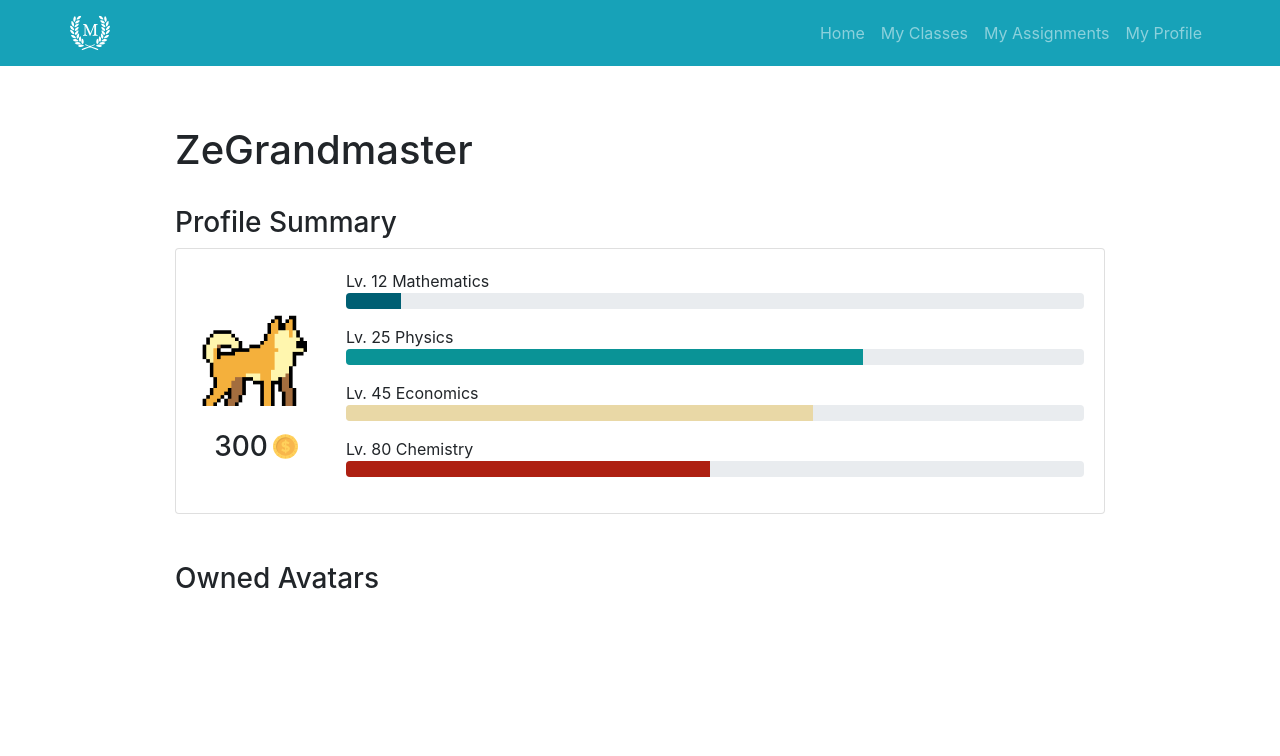
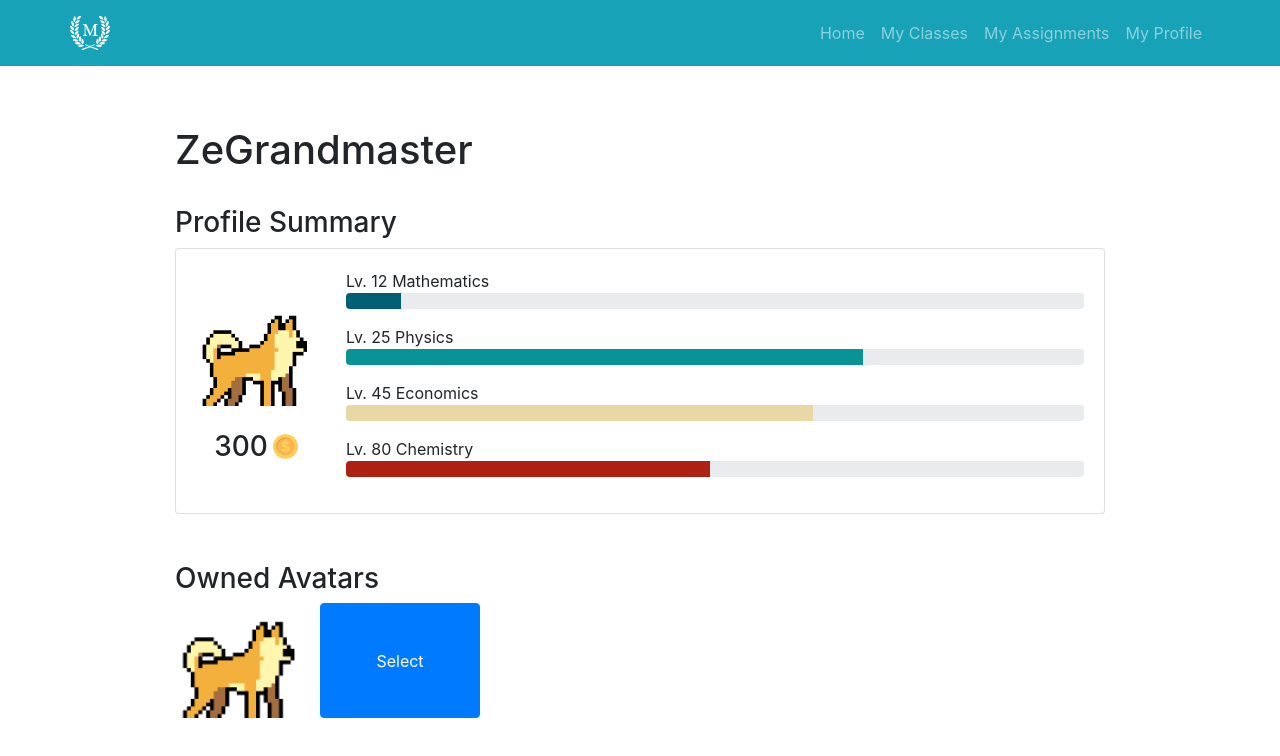
Before and after one commit to danikrisdayadi/lifehack2021, a React (Create React App) app in the folder client/: page /profile in a window 1280 px wide. Shown: the top 756 px of the page. Built offline with nearby package versions, Linux system fonts and the light colour scheme.

Commit message:
change directory of avatars

```diff
--- a/client/src/components/leaderboard.jsx
+++ b/client/src/components/leaderboard.jsx
@@ -1,6 +1,5 @@
 import React, { useState } from 'react';
 import { Card, Image, ProgressBar, Button, Container, Col, Row } from 'react-bootstrap';
-import DogProfile from '../assets/hurt.png';
 import styled from 'styled-components';
 import Coin from '../assets/coin.svg'
 import {gradient} from '../utils/colours';
@@ -35,6 +34,7 @@ const Leaderboard = () => {
             background-color: ${gradient[8]};
         }
     `
+    const DogProfile = `${process.env.PUBLIC_URL}/avatars/hurt.png`
     const students = [
         {
             name: 'Ayam 0',
--- a/client/src/components/userprofile.jsx
+++ b/client/src/components/userprofile.jsx
@@ -1,6 +1,5 @@
 import React from "react";
 import {ProgressBar, Image, Card, Col, Row} from "react-bootstrap";
-import DogProfile from '../assets/hurt.png';
 import Coin from '../assets/coin.svg'
 import styled from "styled-components";
 import { gradient } from "../utils/colours";
@@ -81,7 +80,7 @@ const UserProfile = () => {
               <Row className="align-items-center">
                   <Col lg="auto" classname="justify-content-center">
                       <Row>
-                        <Image src={DogProfile} />
+                        <Image src={`${process.env.PUBLIC_URL}/avatars/hurt.png`} />
                       </Row>
                       <br></br>
                       <Row className="justify-content-center">
--- a/client/src/pages/ClassroomPage.jsx
+++ b/client/src/pages/ClassroomPage.jsx
@@ -2,7 +2,6 @@ import React from "react";
 import { withRouter, Link } from "react-router-dom";
 import styled from 'styled-components';
 import {Row, Col, Container, Button, ListGroup} from 'react-bootstrap';
-import DogProfile from '../assets/hurt.png';
 import Leaderboard from "../components/leaderboard";
 
 const Style = styled.div`
@@ -69,7 +68,7 @@ const ClassroomPage = (props) => {
                 <h3>Your Profile</h3>
                 <div className="w-100"></div>
                 <Col style={{paddingLeft: 0}} lg="auto">
-                    <img src={DogProfile} alt="profile" className="image"/>
+                    <img src={`${process.env.PUBLIC_URL}/avatars/hurt.png`} alt="profile" className="image"/>
                 </Col>
                 <Col>
                     <Row><p>Leaderboard Position: 24th (top 70%)</p></Row>
--- a/client/src/pages/ProfilePage.jsx
+++ b/client/src/pages/ProfilePage.jsx
@@ -1,11 +1,12 @@
 import React from "react";
 import { withRouter } from "react-router-dom";
-import { Container } from "react-bootstrap";
+import { Container, Row, Col, Image, Button } from "react-bootstrap";
 import UserProfile from "../components/userprofile";
 import styled from "styled-components";
 
 const Style = styled.div`
     text-align: left;
+
 `
 const ProfilePage = () => {
     return (
@@ -18,6 +19,10 @@ const ProfilePage = () => {
                 <br />
                 <br />
                 <h3>Owned Avatars</h3>
+                <Row lg={6}>
+                    <img src={`${process.env.PUBLIC_URL}/avatars/hurt.png`} alt="avatar" />
+                    <Button>Select</Button>
+                </Row>
             </Container>
         </Style>
     );
```
Also changed, not shown: client/public/avatars/hurt.png (renamed from client/src/assets/hurt.png).
